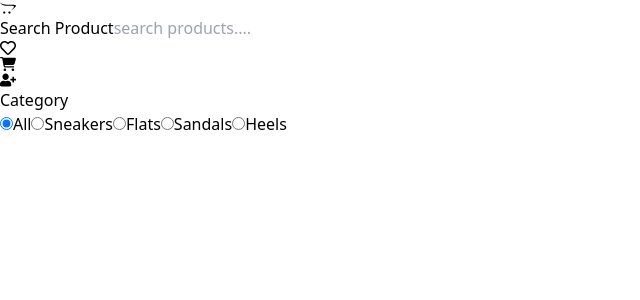
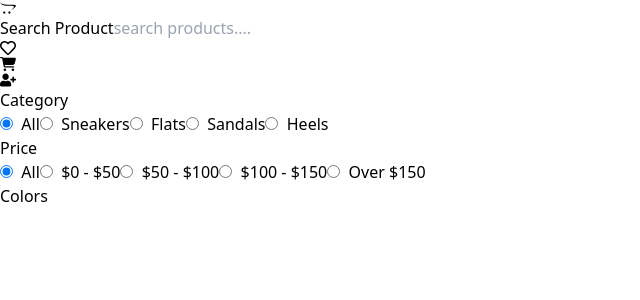
Before and after one commit to OneClickTechy/e-commerse-filter, a React (Vite) app: page / in a window 1280 px wide. Shown: the top 300 px of the page, without its empty margins (0-640 px from the left). Built offline with nearby package versions, Linux system fonts and the light colour scheme.

Commit message:
price values added

```diff
--- a/src/data/components/Aside/Aside.jsx
+++ b/src/data/components/Aside/Aside.jsx
@@ -1,10 +1,14 @@
 import React from 'react'
 import Category from './Category/Category'
+import Price from './Price/Price'
+import Colors from './Colors/Colors'
 
 const Aside = () => {
   return (
     <aside>
         <Category />
+        <Price />
+        <Colors />
     </aside>
   )
 }
--- a/src/data/components/Aside/Category/Category.jsx
+++ b/src/data/components/Aside/Category/Category.jsx
@@ -2,22 +2,29 @@ import React from "react";
 import { useState } from "react";
 
 const Category = () => {
+  //category list
   const categoryList = ["all", "sneakers", "flats", "sandals", "Heels"];
+  //value for radio buttons
   const [selected, setSelected] = useState(categoryList[0]);
+  //handle values -> radio buttons
   const handleChange = (e) => setSelected(e.target.value);
+
   return (
     <section>
       <h1>Category</h1>
-      <fieldset>
+      <fieldset className="flex flex-col gap-2">
         {categoryList.map((item, index) => (
-          <label key={index}>
+          <label key={index} htmlFor={item}>
             <input
               type="radio"
               name="category"
               value={item}
               checked={selected === item}
               onChange={handleChange}
+              id={item}
+              className="w-4 h-4"
             />
+            &nbsp;&nbsp;
             {item[0].toUpperCase() + item.slice(1)}
           </label>
         ))}
--- /dev/null
+++ b/src/data/components/Aside/Colors/Colors.jsx
@@ -0,0 +1,14 @@
+import React from "react";
+
+const Colors = () => {
+  return (
+    <section>
+      <h1>Colors</h1>
+      <fieldset>
+
+      </fieldset>
+    </section>
+  );
+};
+
+export default Colors;
--- /dev/null
+++ b/src/data/components/Aside/Price/Price.jsx
@@ -0,0 +1,40 @@
+import React, { useState } from "react";
+
+const Price = () => {
+  //price list
+  const priceRanges = [
+    { value: "all", label: "All" },
+    { value: "0-50", label: "$0 - $50" },
+    { value: "50-100", label: "$50 - $100" },
+    { value: "100-150", label: "$100 - $150" },
+    { value: "over-150", label: "Over $150" },
+  ];
+  //value for radio btns
+  const [selected, setSelected] = useState(priceRanges[0].value);
+  //handle value for radio btns
+  const handleChange = (e) => setSelected(e.target.value);
+  return (
+    <section>
+      <h1>Price</h1>
+      <fieldset className="flex flex-col gap-2">
+        {priceRanges.map((price, index) => (
+          <label htmlFor={price.value} key={index}>
+            <input
+              type="radio"
+              name="price"
+              id={price.value}
+              value={price.value}
+              className="w-4 h-4"
+              checked={selected === price.value}
+              onChange={handleChange}
+            />
+            &nbsp;&nbsp;
+            {price.label}
+          </label>
+        ))}
+      </fieldset>
+    </section>
+  );
+};
+
+export default Price;
```
